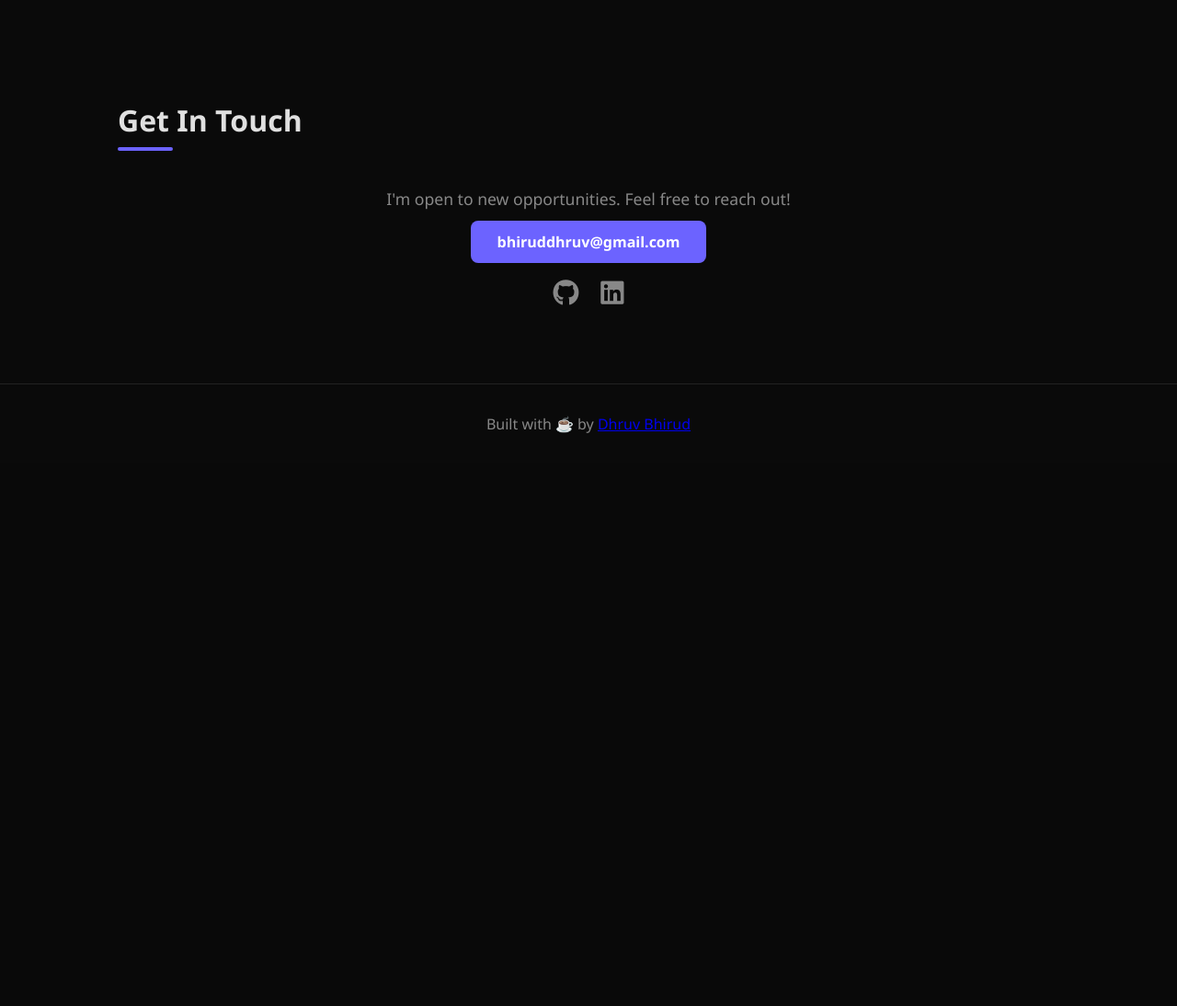
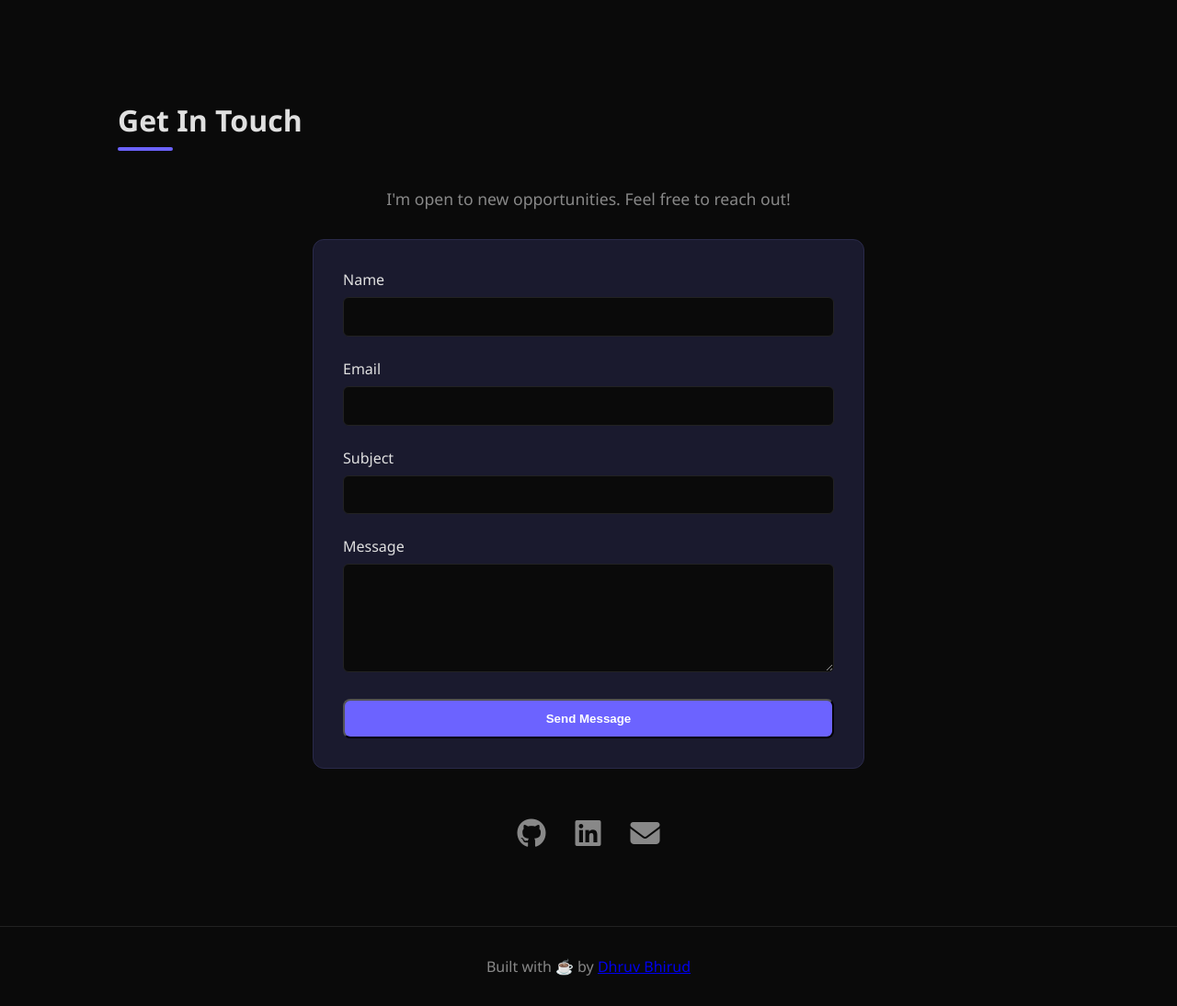
Before and after one commit to DhruvBhirud/django-portfolio, a Django app: page / in a window 1280 px wide. Shown: the part 1724-2818 px from the top of the page at 92% size. Before the commit the page ends 2195 px from the top, so only its background shows below. Run offline with Django 5.2, Linux system fonts and the light colour scheme; data that the repository does not hold is empty; some libraries are stand-ins or nearby versions.

Commit message:
feat: add messaging on DB and SMPT

```diff
--- a/main/admin_urls.py
+++ b/main/admin_urls.py
@@ -19,4 +19,8 @@ urlpatterns = [
     path('projects/edit/<str:project_id>/', admin_views.edit_project, name='admin_project_edit'),
     path('projects/delete/<str:project_id>/', admin_views.delete_project, name='admin_project_delete'),
     path('upload-image/', admin_views.upload_image, name='admin_upload_image'),
+    path('messages/', admin_views.list_messages, name='admin_messages'),
+    path('messages/view/<str:message_id>/', admin_views.view_message, name='admin_view_message'),
+    path('messages/delete/<str:message_id>/', admin_views.delete_message, name='admin_delete_message'),
+    path('settings/', admin_views.admin_settings, name='admin_settings'),
 ]
--- a/main/templates/main/admin/base_admin.html
+++ b/main/templates/main/admin/base_admin.html
@@ -33,6 +33,8 @@
         <a href="{% url 'admin_projects' %}">Manage Projects</a>
         <a href="{% url 'admin_blogs' %}">Manage Blogs</a>
         <a href="{% url 'admin_skills' %}">Manage Skills</a>
+        <a href="{% url 'admin_messages' %}">Inboxes & Messages</a>
+        <a href="{% url 'admin_settings' %}">System Settings</a>
         <a href="/">View Site</a>
         <div style="margin-top: auto; padding-top: 30px; border-top: 1px solid #34495e;">
             <a href="{% url 'admin_logout' %}" style="color: #e74c3c;">Logout</a>
--- a/main/templates/main/base.html
+++ b/main/templates/main/base.html
@@ -35,6 +35,15 @@
             </button>
         </div>
     </nav>
+    {% if messages %}
+    <div class="messages" style="padding: 1rem 5%; position: relative; z-index: 100;">
+        {% for message in messages %}
+        <div class="alert alert-{{ message.tags }}" style="padding: 1rem; border-radius: 8px; margin-bottom: 1rem; {% if message.tags == 'success' %}background: #d4edda; color: #155724;{% else %}background: #f8d7da; color: #721c24;{% endif %}">
+            {{ message }}
+        </div>
+        {% endfor %}
+    </div>
+    {% endif %}
     {% block content %}{% endblock %}
     <footer>
         <p>Built with ☕ by <a href="https://github.com/DhruvBhirud/">Dhruv Bhirud</a></p>
--- a/main/templates/main/index.html
+++ b/main/templates/main/index.html
@@ -274,12 +274,34 @@
 <!-- Contact -->
 <section class="section" id="contact">
     <h2 class="section-title">Get In Touch</h2>
-    <div class="contact-content">
-        <p>I'm open to new opportunities. Feel free to reach out!</p>
-        <a href="mailto:{{ email }}" class="btn btn-primary">{{ email }}</a>
-        <div class="social-links">
-            <a href="{{ github }}" target="_blank"><i class="fab fa-github"></i></a>
-            <a href="{{ linkedin }}" target="_blank"><i class="fab fa-linkedin"></i></a>
+    <div class="contact-content" style="max-width: 600px; margin: 0 auto; text-align: left;">
+        <p style="text-align: center; margin-bottom: 2rem;">I'm open to new opportunities. Feel free to reach out!</p>
+
+        <form action="{% url 'submit_contact' %}" method="POST" id="contact-form" style="background: var(--bg-card); padding: 2rem; border-radius: 12px; border: 1px solid var(--border-card);">
+            {% csrf_token %}
+            <div style="margin-bottom: 1.5rem;">
+                <label for="name" style="display: block; margin-bottom: 0.5rem; color: var(--text-main);">Name</label>
+                <input type="text" id="name" name="name" required style="width: 100%; padding: 0.8rem; border-radius: 6px; border: 1px solid var(--border-color); background: var(--bg-main); color: var(--text-main);">
+            </div>
+            <div style="margin-bottom: 1.5rem;">
+                <label for="email" style="display: block; margin-bottom: 0.5rem; color: var(--text-main);">Email</label>
+                <input type="email" id="email" name="email" required style="width: 100%; padding: 0.8rem; border-radius: 6px; border: 1px solid var(--border-color); background: var(--bg-main); color: var(--text-main);">
+            </div>
+            <div style="margin-bottom: 1.5rem;">
+                <label for="subject" style="display: block; margin-bottom: 0.5rem; color: var(--text-main);">Subject</label>
+                <input type="text" id="subject" name="subject" style="width: 100%; padding: 0.8rem; border-radius: 6px; border: 1px solid var(--border-color); background: var(--bg-main); color: var(--text-main);">
+            </div>
+            <div style="margin-bottom: 1.5rem;">
+                <label for="message" style="display: block; margin-bottom: 0.5rem; color: var(--text-main);">Message</label>
+                <textarea id="message" name="message" rows="5" required style="width: 100%; padding: 0.8rem; border-radius: 6px; border: 1px solid var(--border-color); background: var(--bg-main); color: var(--text-main); font-family: inherit; resize: vertical;"></textarea>
+            </div>
+            <button type="submit" class="btn btn-primary" style="width: 100%;">Send Message</button>
+        </form>
+
+        <div class="social-links" style="margin-top: 3rem; display: flex; justify-content: center; gap: 2rem; font-size: 2rem;">
+            <a href="{{ github }}" target="_blank" style="color: var(--text-muted); transition: color 0.3s;"><i class="fab fa-github"></i></a>
+            <a href="{{ linkedin }}" target="_blank" style="color: var(--text-muted); transition: color 0.3s;"><i class="fab fa-linkedin"></i></a>
+            <a href="mailto:{{ email }}" style="color: var(--text-muted); transition: color 0.3s;"><i class="fas fa-envelope"></i></a>
         </div>
     </div>
 </section>
--- a/main/urls.py
+++ b/main/urls.py
@@ -6,4 +6,5 @@ urlpatterns = [
     path('project/<slug:project_slug>/', views.project_detail, name='project_detail'),
     path('blogs/', views.blog_index, name='blog_index'),
     path('blog/<slug:blog_slug>/', views.blog_detail, name='blog_detail'),
+    path('contact/submit/', views.submit_contact, name='submit_contact'),
 ]
--- a/main/views.py
+++ b/main/views.py
@@ -1,6 +1,9 @@
-from django.shortcuts import render
+from django.shortcuts import render, redirect
 from .db import get_db
 from bson import ObjectId
+from django.contrib import messages
+from datetime import datetime
+import json
 
 def index(request):
     db = get_db()
@@ -74,3 +77,85 @@ def blog_detail(request, blog_slug):
     if blog:
         blog['id'] = str(blog['_id'])
     return render(request, 'main/blog_detail.html', {'blog': blog})
+
+def send_admin_notification(message_data):
+    """Helper to send email notification using DB-stored SMTP settings."""
+    db = get_db()
+    smtp = db.settings.find_one({'type': 'smtp'})
+    profile = db.profile.find_one() or {}
+    admin_email = profile.get('email', 'bhiruddhruv@gmail.com')
+
+    if not smtp or not admin_email:
+        return False
+
+    try:
+        from django.core.mail import get_connection, EmailMessage
+        connection = get_connection(
+            host=smtp['host'],
+            port=smtp['port'],
+            username=smtp['user'],
+            password=smtp['password'],
+            use_tls=smtp.get('use_tls', True),
+        )
+        subject = f"New Portfolio Message: {message_data['subject']}"
+        body = f"You have received a new message from your portfolio website.\n\n" \
+               f"Name: {message_data['name']}\n" \
+               f"Email: {message_data['email']}\n" \
+               f"Subject: {message_data['subject']}\n\n" \
+               f"Message:\n{message_data['message']}"
+
+        email = EmailMessage(
+            subject,
+            body,
+            smtp['from_email'],
+            [admin_email],
+            connection=connection,
+        )
+        email.send()
+        return True
+    except Exception as e:
+        print(f"SMTP Notification failed: {e}")
+        return False
+
+def submit_contact(request):
+    if request.method == 'POST':
+        name = request.POST.get('name')
+        email = request.POST.get('email')
+        subject = request.POST.get('subject')
+        message_text = request.POST.get('message')
+
+        if not name or not email or not message_text:
+            messages.error(request, "Please fill in all required fields.")
+            return redirect('index')
+
+        message_data = {
+            'name': name,
+            'email': email,
+            'subject': subject or 'No Subject',
+            'message': message_text,
+            'created_at': datetime.now(),
+            'is_read': False
+        }
+
+        db = get_db()
+        db.messages.insert_one(message_data)
+
+        # Enforce storage limit
+        settings_doc = db.settings.find_one({'type': 'general'}) or {}
+        max_msgs = settings_doc.get('max_messages', 50)
+
+        current_count = db.messages.count_documents({})
+        if current_count > max_msgs:
+            # Find and delete oldest messages
+            to_delete_count = current_count - max_msgs
+            oldest_docs = list(db.messages.find({}, {'_id': 1}).sort('created_at', 1).limit(to_delete_count))
+            oldest_ids = [doc['_id'] for doc in oldest_docs]
+            db.messages.delete_many({'_id': {'$in': oldest_ids}})
+
+        # Trigger notification
+        send_admin_notification(message_data)
+
+        messages.success(request, "Thank you! Your message has been sent successfully.")
+        return redirect('index')
+
+    return redirect('index')
```
Also changed, not shown: main/admin_views.py (+97 -0 lines), main/templates/main/admin/messages_list.html (added, +42 -0 lines), main/templates/main/admin/settings.html (added, +77 -0 lines), main/templates/main/admin/view_message.html (added, +26 -0 lines).
